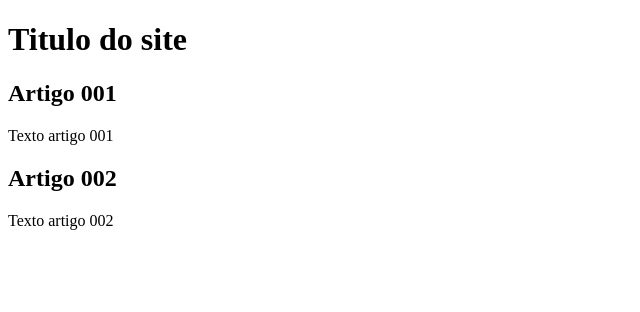
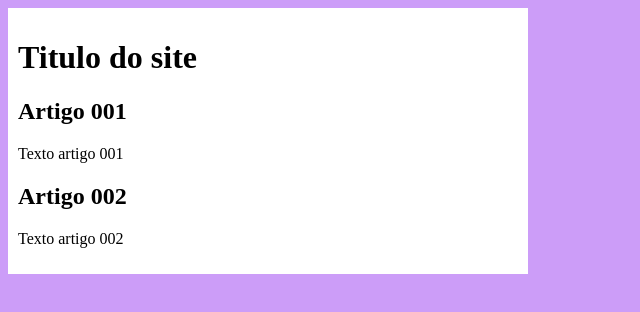
Before and after one commit to Tekw10/projeto-site, a plain HTML site: page index.html in a window 1280 px wide. Shown: the whole page, without its empty margins (0-640 px from the left). Drawn offline with Linux system fonts and the light colour scheme.

Commit message:
inicieo desgn

```diff
--- /dev/null
+++ b/estilos/style.css
@@ -0,0 +1,15 @@
+{
+    font-family: arial, Helvetica, sans-serif;
+}
+
+body {
+    background-color: rgb(204, 157, 248);
+}
+
+main {
+    background-color: white;
+    width: 500px;
+    margin auto;
+    padding: 10px;
+    box-shadow: 3px 3px 5px black(10, 1, 19);
+}
--- a/index.html
+++ b/index.html
@@ -5,6 +5,8 @@
     <meta http-equiv="X-UA-Compatible" content="IE=edge">
     <meta name="viewport" content="width=device-width, initial-scale=1.0">
     <title>Titulo do site</title>
+    <link rel="stylesheet" href="estilos/style.css">
+
 </head>
 <body>
     <main>
```
